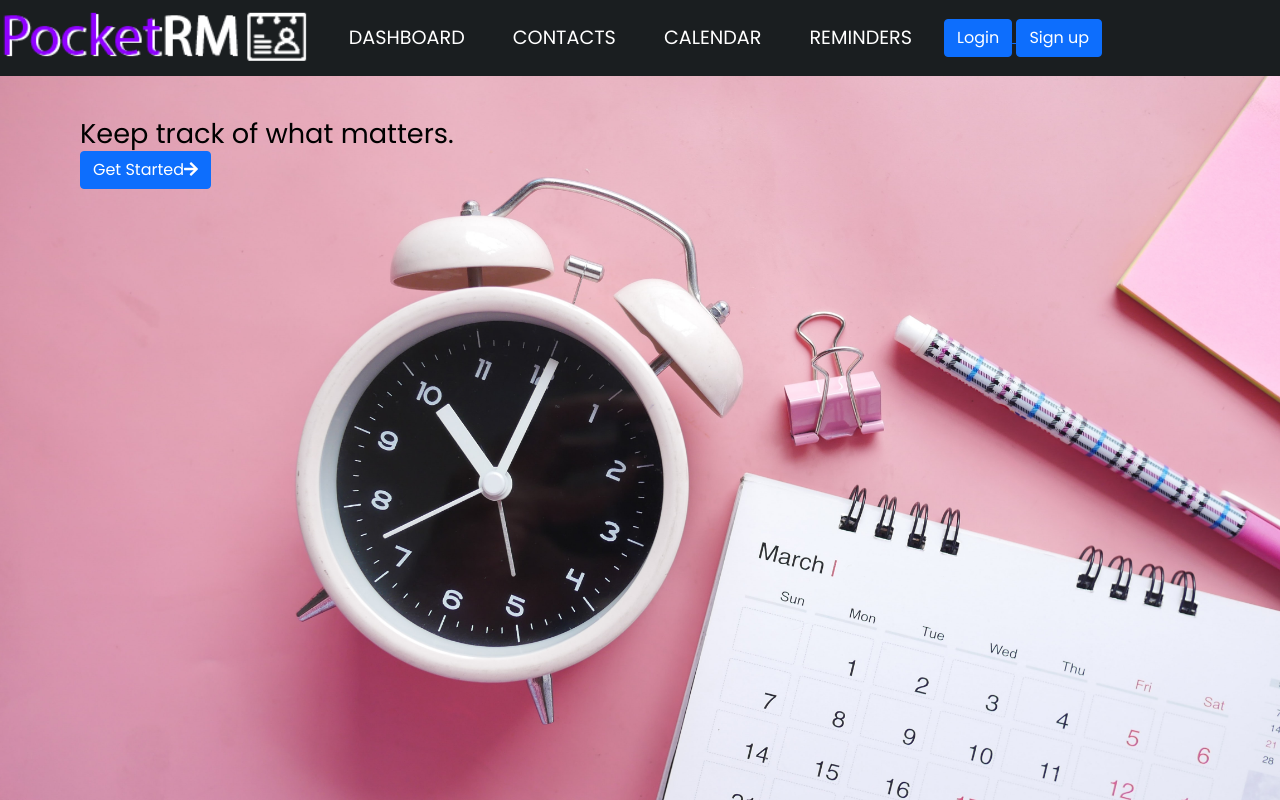
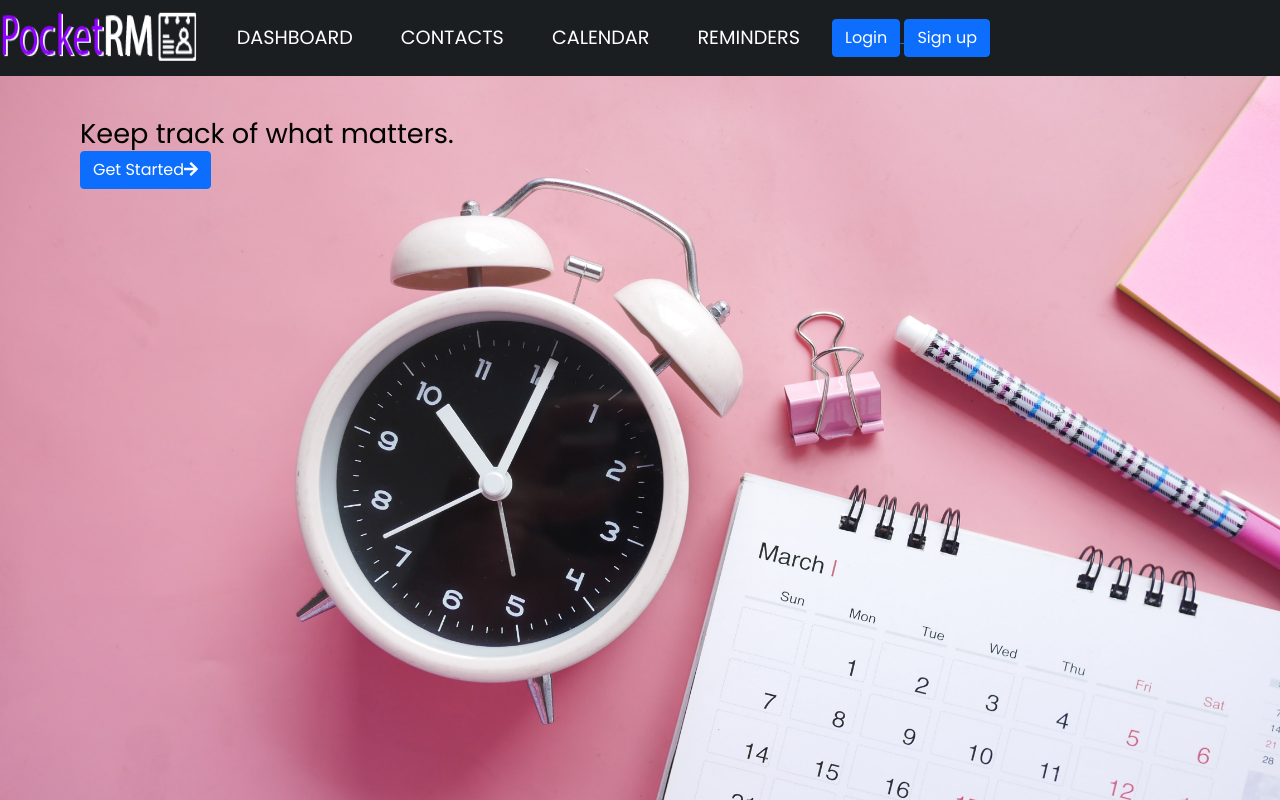
Before and after one commit to lindsayreiner/pocketRM, a React (Create React App) app in the folder client/: page / in a window 1280 px wide. Shown: the top 800 px of the page. Built offline with nearby package versions, Linux system fonts and the light colour scheme.

Commit message:
fixing style sheet

```diff
--- a/client/src/styles/App.css
+++ b/client/src/styles/App.css
@@ -1,4 +1,4 @@
-@import-normalize;
+/* @import-normalize; */
 
 :root {
   --navbarBg: #1a1e20;
@@ -194,7 +194,7 @@ body > footer {
   float: right;
 }
 
-#nav-logo {
+#nav-logo img {
   max-width: unset;
 }
 
```
